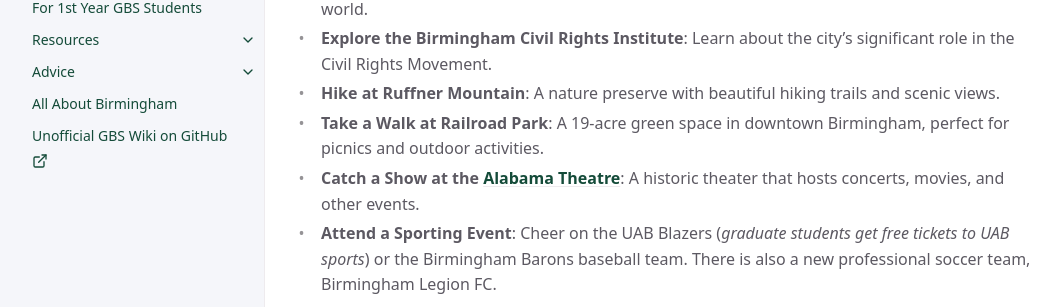
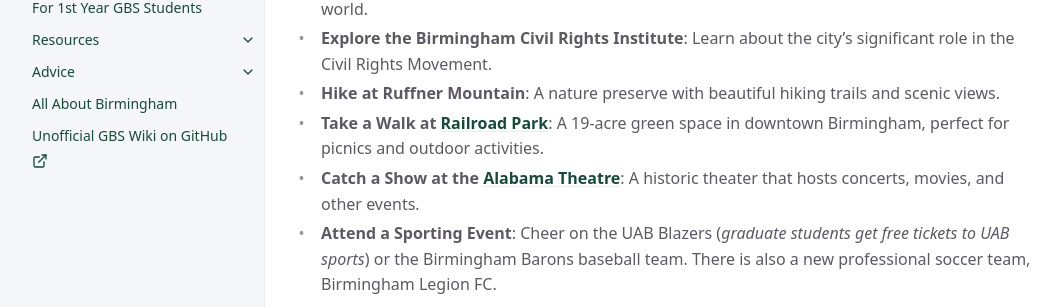
Before and after one commit to sdhutchins/gbs-guide, a Jekyll site: the page built from docs/birmingham.md, in a window 1280 px wide and 900 px high, scrolled down 702 px. Shown: the part 148-455 px from the top of the window, without its empty margins (107-1167 px from the left). Built offline with Jekyll 4.4.1, drawn with Linux system fonts in a browser that asks for light colours; cached includes are drawn as plain includes; part of the change alters nothing that is shown.

```diff
--- a/docs/birmingham.md
+++ b/docs/birmingham.md
@@ -31,7 +31,7 @@ Birmingham offers a variety of activities for residents and visitors alike:
 - **Visit the Birmingham Museum of Art**: Home to thousands of art pieces from around the world.
 - **Explore the Birmingham Civil Rights Institute**: Learn about the city's significant role in the Civil Rights Movement.
 - **Hike at Ruffner Mountain**: A nature preserve with beautiful hiking trails and scenic views.
-- **Take a Walk at Railroad Park**: A 19-acre green space in downtown Birmingham, perfect for picnics and outdoor activities.
+- **Take a Walk at [Railroad Park](https://www.railroadpark.org/)**: A 19-acre green space in downtown Birmingham, perfect for picnics and outdoor activities.
 - **Catch a Show at the [Alabama Theatre](https://alabamatheatre.com/)**: A historic theater that hosts concerts, movies, and other events.
 - **Attend a Sporting Event**: Cheer on the UAB Blazers (*graduate students get free tickets to UAB sports*) or the Birmingham Barons baseball team. There is also a new professional soccer team, Birmingham Legion FC.
 
```
